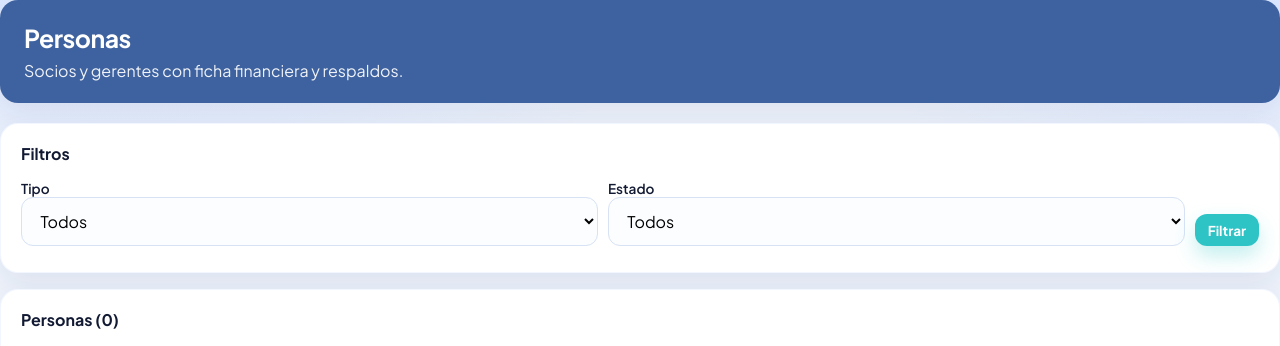
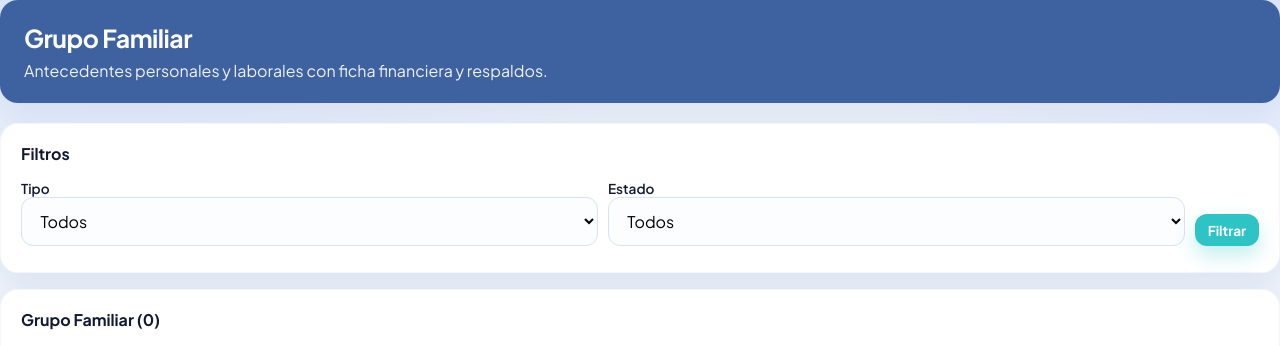
Before and after one commit to felipeloewe/repositoria, a CodeIgniter 4 app: the page made by app/Views/equity/index.php in a window 1280 px wide. Shown: the top 346 px of the page. Run offline with PHP 8.4 and a stand-in for CodeIgniter, Linux system fonts and the light colour scheme; the template is opened without the code that fills it, so the values that code supplies are empty; some libraries are stand-ins or nearby versions.

Commit message:
Rename Equity Personas menu to Grupo Familiar.
Use Antecedentes Personales and Antecedentes Laborales for the socio
and gerente submenu labels in nav and related screens.

Co-authored-by: felipeloewe <felipeloewe@users.noreply.github.com>

```diff
--- a/app/Libraries/EquityAcl.php
+++ b/app/Libraries/EquityAcl.php
@@ -21,8 +21,8 @@ final class EquityAcl
     public static function labelTipo(string $tipo): string
     {
         return match ($tipo) {
-            self::TIPO_GERENTE => 'Gerente',
-            default            => 'Socio',
+            self::TIPO_GERENTE => 'Antecedentes Laborales',
+            default            => 'Antecedentes Personales',
         };
     }
 
--- a/app/Views/dashboard/equity.php
+++ b/app/Views/dashboard/equity.php
@@ -31,9 +31,9 @@ foreach ($menus as $m) {
 
 <div class="grid">
     <div class="card">
-        <h3>Personas</h3>
+        <h3>Grupo Familiar</h3>
         <div class="value"><?= (int) $stats['personas'] ?></div>
-        <div class="hint"><?= (int) $stats['socios'] ?> socios · <?= (int) $stats['gerentes'] ?> gerentes</div>
+        <div class="hint"><?= (int) $stats['socios'] ?> personales · <?= (int) $stats['gerentes'] ?> laborales</div>
     </div>
     <div class="card">
         <h3>Fichas / ingresos</h3>
--- a/app/Views/equity/_tabs.php
+++ b/app/Views/equity/_tabs.php
@@ -2,5 +2,5 @@
 $tab = $tab ?? 'personas';
 ?>
 <nav class="socios-tabs" aria-label="Secciones Equity">
-    <a href="<?= site_url('equity') ?>" class="<?= $tab === 'personas' ? 'is-active' : '' ?>">Personas</a>
+    <a href="<?= site_url('equity') ?>" class="<?= $tab === 'personas' ? 'is-active' : '' ?>">Grupo Familiar</a>
 </nav>
--- a/app/Views/equity/form_persona.php
+++ b/app/Views/equity/form_persona.php
@@ -9,8 +9,8 @@ $action = $isEdit ? site_url('equity/' . $persona['id']) : site_url('equity');
 ?>
 
 <section class="banner">
-    <h2><?= $isEdit ? 'Editar persona' : 'Nueva persona' ?></h2>
-    <p>Socio o gerente cuya información financiera y respaldos se gestionan en Equity.</p>
+    <h2><?= $isEdit ? 'Editar integrante' : 'Nuevo integrante' ?></h2>
+    <p>Miembro del grupo familiar (antecedentes personales o laborales) con ficha financiera y respaldos.</p>
 </section>
 
 <?php if (! empty($error)): ?>
--- a/app/Views/equity/index.php
+++ b/app/Views/equity/index.php
@@ -5,14 +5,14 @@
 <?php use App\Libraries\EquityAcl; ?>
 
 <?php
-$bannerTitle = 'Personas';
-$bannerLead  = 'Socios y gerentes con ficha financiera y respaldos.';
+$bannerTitle = 'Grupo Familiar';
+$bannerLead  = 'Antecedentes personales y laborales con ficha financiera y respaldos.';
 if (($filters['tipo'] ?? '') === EquityAcl::TIPO_SOCIO) {
-    $bannerTitle = 'Socios';
-    $bannerLead  = 'Información financiera y respaldos de socios.';
+    $bannerTitle = 'Antecedentes Personales';
+    $bannerLead  = 'Información personal y financiera del grupo familiar.';
 } elseif (($filters['tipo'] ?? '') === EquityAcl::TIPO_GERENTE) {
-    $bannerTitle = 'Gerentes';
-    $bannerLead  = 'Información financiera y respaldos de gerentes.';
+    $bannerTitle = 'Antecedentes Laborales';
+    $bannerLead  = 'Información laboral y financiera del grupo familiar.';
 }
 ?>
 <section class="banner">
@@ -58,14 +58,14 @@ if (($filters['tipo'] ?? '') === EquityAcl::TIPO_SOCIO) {
 
 <?php if (! empty($canManage)): ?>
 <div class="card section-card">
-    <h3>Nueva persona</h3>
-    <p class="muted" style="margin-top:0">Registra un socio o gerente para cargar su ficha financiera y respaldos.</p>
-    <a class="btn btn-primary" href="<?= site_url('equity/nueva') ?>">Agregar persona</a>
+    <h3>Nuevo integrante</h3>
+    <p class="muted" style="margin-top:0">Registra un integrante del grupo familiar (antecedentes personales o laborales).</p>
+    <a class="btn btn-primary" href="<?= site_url('equity/nueva') ?>">Agregar al grupo</a>
 </div>
 <?php endif; ?>
 
 <div class="card section-card">
-    <h3>Personas (<?= count($personas) ?>)</h3>
+    <h3>Grupo Familiar (<?= count($personas) ?>)</h3>
     <?php if ($personas === []): ?>
         <p class="muted">Aún no hay socios ni gerentes en Equity.</p>
     <?php else: ?>
--- a/app/Views/equity/seccion.php
+++ b/app/Views/equity/seccion.php
@@ -136,7 +136,7 @@ $action = match ($clave) {
     </form>
 </div>
 <?php elseif (empty($personas)): ?>
-    <div class="alert alert-info">Primero <a href="<?= site_url('equity/nueva') ?>">crea una persona</a> (socio o gerente).</div>
+    <div class="alert alert-info">Primero <a href="<?= site_url('equity/nueva') ?>">agrega un integrante</a> al grupo familiar.</div>
 <?php endif; ?>
 
 <div class="card section-card">
```
Also changed, not shown: app/Libraries/EquityCatalogo.php (+7 -5 lines), README.md.
